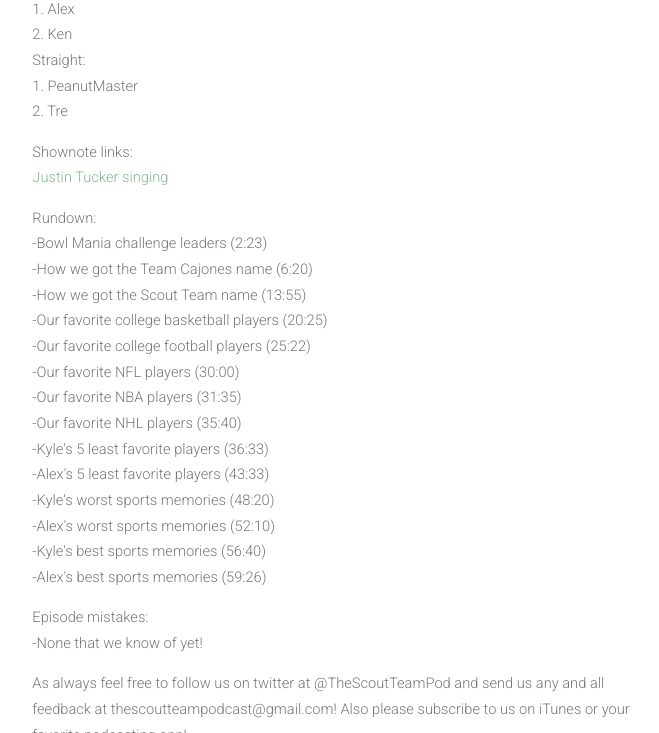
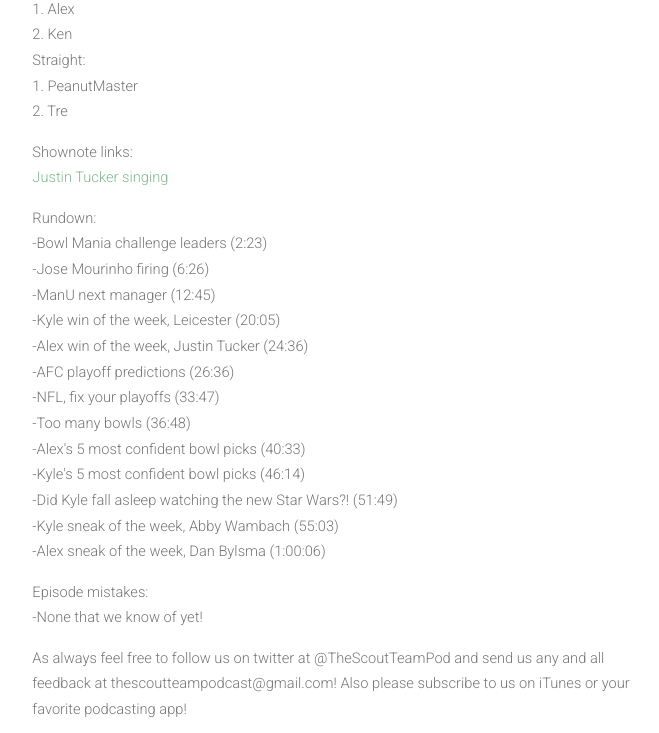
Before and after one commit to alancast/alancast.github.io, a Jekyll site: the page built from _posts/2015-12-23-episode11.md, in a window 1280 px wide and 900 px high, scrolled down 1314 px, cut to the strip 0-733 px from the top of the window. Shown: the whole strip, without its empty margins (296-955 px from the left). Built offline with Jekyll 4.4.1, drawn with Linux system fonts in a browser that asks for light colours; nearby versions of some CDN libraries.

Commit message:
Finalized post for episode 11

```diff
--- a/_posts/2015-12-23-episode11.md
+++ b/_posts/2015-12-23-episode11.md
@@ -17,19 +17,18 @@ tags: PodcastEpisode
 <br><a target="_blank" href="https://www.youtube.com/watch?v=T7uRB7W86GM">Justin Tucker singing</a></p>
 <p>Rundown:
 <br>-Bowl Mania challenge leaders (2:23)
-<br>-How we got the Team Cajones name (6:20)
-<br>-How we got the Scout Team name (13:55)
-<br>-Our favorite college basketball players (20:25)
-<br>-Our favorite college football players (25:22)
-<br>-Our favorite NFL players (30:00)
-<br>-Our favorite NBA players (31:35)
-<br>-Our favorite NHL players (35:40)
-<br>-Kyle's 5 least favorite players (36:33)
-<br>-Alex's 5 least favorite players (43:33)
-<br>-Kyle's worst sports memories (48:20)
-<br>-Alex's worst sports memories (52:10)
-<br>-Kyle's best sports memories (56:40)
-<br>-Alex's best sports memories (59:26)</p>
+<br>-Jose Mourinho firing (6:26)
+<br>-ManU next manager (12:45)
+<br>-Kyle win of the week, Leicester (20:05)
+<br>-Alex win of the week, Justin Tucker (24:36)
+<br>-AFC playoff predictions (26:36)
+<br>-NFL, fix your playoffs (33:47)
+<br>-Too many bowls (36:48)
+<br>-Alex's 5 most confident bowl picks (40:33)
+<br>-Kyle's 5 most confident bowl picks (46:14)
+<br>-Did Kyle fall asleep watching the new Star Wars?! (51:49)
+<br>-Kyle sneak of the week, Abby Wambach (55:03)
+<br>-Alex sneak of the week, Dan Bylsma (1:00:06)</p>
 <p>Episode mistakes:
 <br>-None that we know of yet!</p>
 <p>As always feel free to follow us on twitter at @TheScoutTeamPod and send us any and all feedback at thescoutteampodcast@gmail.com! Also please subscribe to us on iTunes or your favorite podcasting app!</p>
```
